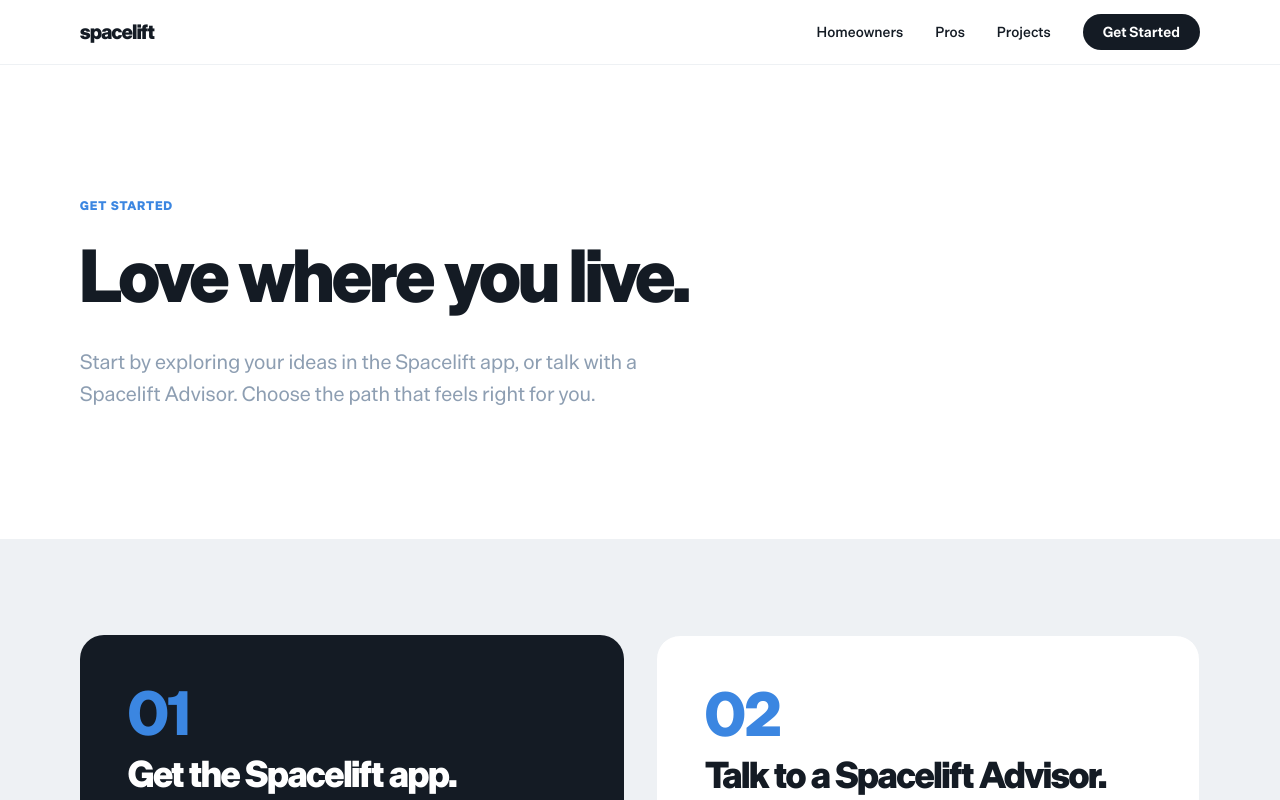
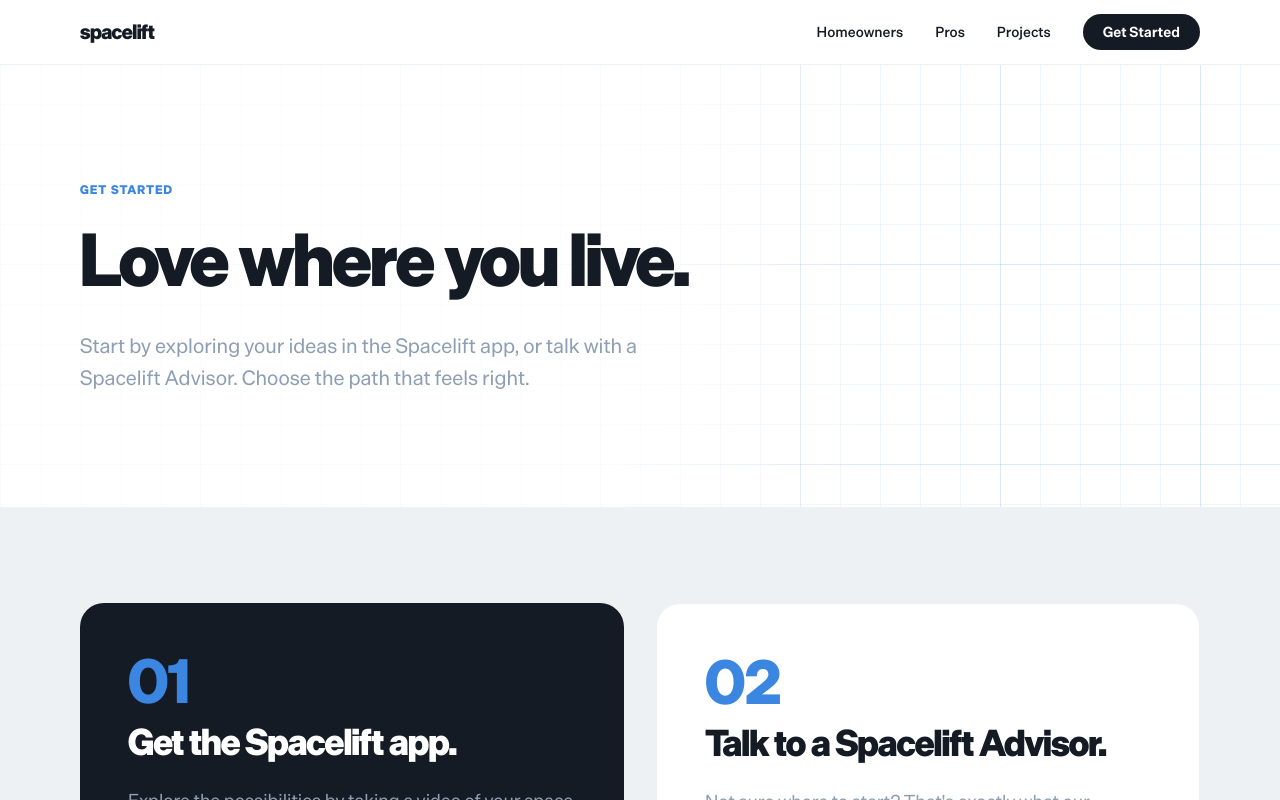
Before and after one commit to jjmccarthy7/spacelift-tools, a Next.js app in the folder apps/hellospacelift/: page /get-started in a window 1280 px wide. Shown: the top 800 px of the page. Built offline with nearby package versions, Linux system fonts and the light colour scheme.

Commit message:
polish(get-started): graph-paper hero bg, tighten H2, unify card 2 body color

```diff
--- a/apps/hellospacelift/src/app/get-started/page.tsx
+++ b/apps/hellospacelift/src/app/get-started/page.tsx
@@ -13,8 +13,32 @@
   return (
     <div className="pt-16">
 
-      <section className="bg-white py-24 md:py-32">
-        <div className="max-w-[1280px] mx-auto px-6 md:px-12 lg:px-20">
+      {/* ── Hero ─────────────────────────────────────────────────────────────── */}
+      <section className="relative overflow-hidden bg-white py-20 md:py-28">
+
+        {/* Graph-paper background — blueprint grid, ~6% opacity, scoped to this section */}
+        <div
+          className="absolute inset-0 z-0 pointer-events-none"
+          style={{
+            backgroundImage: [
+              'linear-gradient(rgba(59,134,225,0.115) 1px, transparent 1px)',
+              'linear-gradient(90deg, rgba(59,134,225,0.115) 1px, transparent 1px)',
+              'linear-gradient(rgba(59,134,225,0.078) 1px, transparent 1px)',
+              'linear-gradient(90deg, rgba(59,134,225,0.078) 1px, transparent 1px)',
+            ].join(','),
+            backgroundSize: '200px 200px, 200px 200px, 40px 40px, 40px 40px',
+          }}
+        />
+
+        {/* Subtle white wash over text — reduces grid competition behind copy */}
+        <div
+          className="absolute inset-0 z-[1] pointer-events-none"
+          style={{
+            background: 'linear-gradient(to right, rgba(255,255,255,0.82) 0%, rgba(255,255,255,0.82) 48%, rgba(255,255,255,0) 68%)',
+          }}
+        />
+
+        <div className="relative z-10 max-w-[1280px] mx-auto px-6 md:px-12 lg:px-20">
           <span className="inline-block text-xs font-black tracking-widest uppercase text-[#3B86E1] mb-6">
             Get started
           </span>
@@ -22,15 +46,17 @@
             Love where you live.
           </h1>
           <p className="text-lg md:text-xl text-[#8D9EB2] leading-relaxed max-w-xl">
-            Start by exploring your ideas in the Spacelift app, or talk with a Spacelift Advisor. Choose the path that feels right for you.
+            Start by exploring your ideas in the Spacelift app, or talk with a Spacelift Advisor. Choose the path that feels right.
           </p>
         </div>
       </section>
 
+      {/* ── Option cards ─────────────────────────────────────────────────────── */}
       <section className="bg-[#EEF1F4] py-16 md:py-24">
         <div className="max-w-[1280px] mx-auto px-6 md:px-12 lg:px-20">
           <div className="grid grid-cols-1 lg:grid-cols-2 gap-8">
 
+            {/* Option 01 — App */}
             <div className="bg-[#141B24] rounded-3xl p-10 md:p-12 flex flex-col">
               <div className="mb-3">
                 <span className="text-6xl font-black leading-none text-[#3B86E1]">01</span>
@@ -47,6 +73,7 @@
               </div>
             </div>
 
+            {/* Option 02 — Advisor */}
             <div className="bg-white rounded-3xl p-10 md:p-12 flex flex-col border border-[#EEF1F4]">
               <div className="mb-3">
                 <span className="text-6xl font-black leading-none text-[#3B86E1]">02</span>
@@ -63,7 +90,7 @@
                   {advisorExpectations.map((item, i) => (
                     <li key={i} className="flex items-start gap-3">
                       <span className="w-1.5 h-1.5 rounded-full bg-[#FC4C4C] mt-2.5 flex-shrink-0" />
-                      <span className="text-base text-[#141B24] leading-relaxed">{item}</span>
+                      <span className="text-lg text-[#8D9EB2] leading-relaxed">{item}</span>
                     </li>
                   ))}
                 </ul>
@@ -79,6 +106,7 @@
         </div>
       </section>
 
+      {/* ── Closing ──────────────────────────────────────────────────────────── */}
       <section className="bg-white py-20 md:py-28">
         <div className="max-w-[1280px] mx-auto px-6 md:px-12 lg:px-20 text-center">
           <h2 className="text-3xl md:text-4xl font-black text-[#141B24] leading-[1.1] tracking-tight mb-6 max-w-2xl mx-auto">
```
